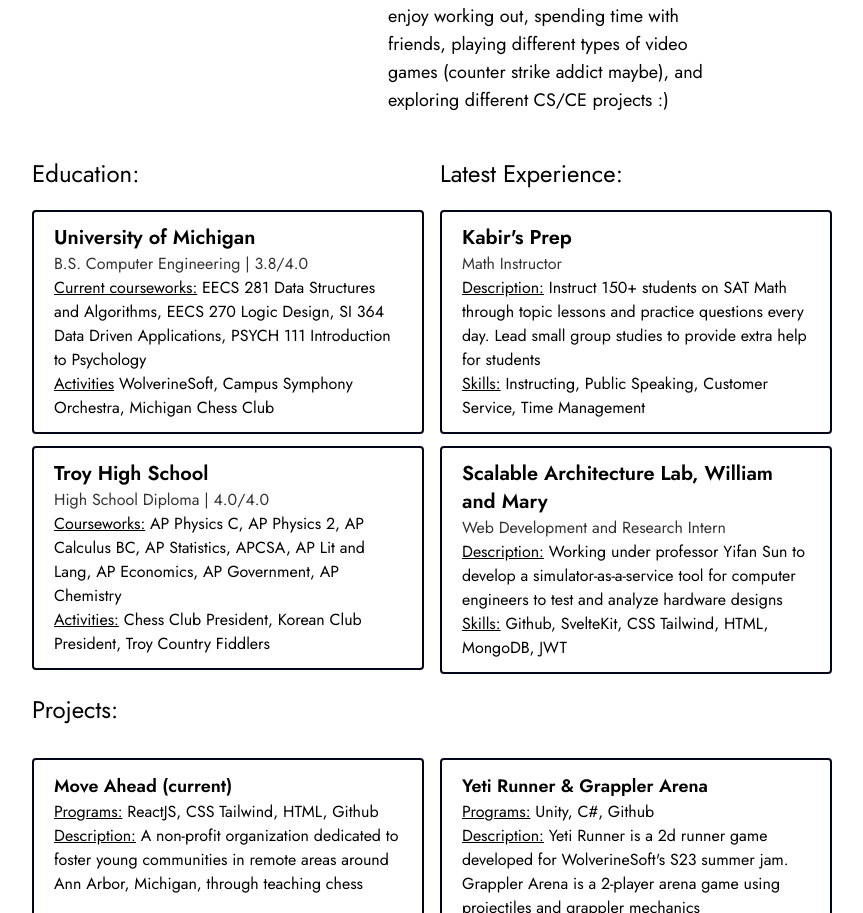
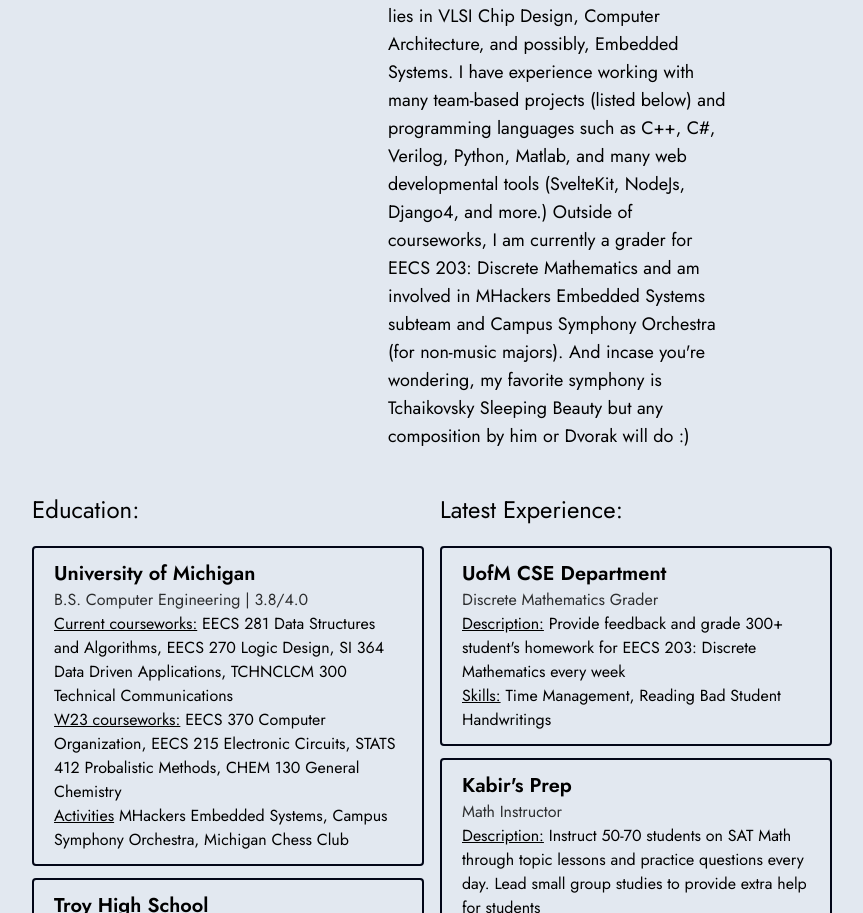
Before and after one commit to pajustin/pajustin.github.io, a website: page profile/index.html in a window 1280 px wide. Shown: the part 266-1179 px from the top of the page, without its empty margins (208-1071 px from the left). Drawn offline with Linux system fonts and the light colour scheme.

Commit message:
Update index.html

```diff
--- a/profile/index.html
+++ b/profile/index.html
@@ -7,7 +7,7 @@
     <link rel = "stylesheet" href="style.css">
 </head>
 <body>
-    <body class = "font-body bg-slate-50 h-screen">
+    <body class = "font-body bg-slate-200 h-screen">
 
         <div class = "mx-9 my-10 xl:mx-60 xl:y-20" >
             <div class = "justify-center xl:flex  container mx-auto xl:px-4 ">
@@ -20,10 +20,13 @@
                     </h1>
 
                     <p class = " text-sm xl:text-lg leading-relaxed">
-                        I am an upcoming sophomore studying Computer Engineering at Univesity of Michigan, Ann Arbor.
-                        On my free time, I enjoy working out, spending time with friends, playing different types of video
-                        games (counter strike addict maybe), and exploring different CS/CE projects :)
-
+                        I am an upcoming sophomore studying Computer Engineering at Univesity of Michigan, Ann Arbor. My primary interest lies in VLSI
+                        Chip Design, Computer Architecture, and possibly, Embedded Systems. I have experience working with many team-based projects
+                        (listed below) and programming languages such as C++, C#, Verilog, Python, Matlab, and many web developmental tools (SvelteKit,
+                        NodeJs, Django4, and more.) Outside of courseworks, I am currently a grader for EECS 203: Discrete Mathematics and am
+                        involved in MHackers Embedded Systems subteam and Campus Symphony Orchestra (for non-music majors). And incase you're wondering,
+                        my favorite symphony is Tchaikovsky Sleeping Beauty but any composition by
+                        him or Dvorak will do :)
                     </p>
                 </div>
             </div>
@@ -44,11 +47,15 @@
                             <span class = "opacity-80"> B.S. Computer Engineering | 3.8/4.0 </span><br>
 
                             <span class = "underline">Current courseworks:</span>
-                            EECS 281 Data Structures and Algorithms, EECS 270 Logic Design, SI 364
-                            Data Driven Applications, PSYCH 111 Introduction to Psychology <br>
+                            EECS 281 Data Structures and Algorithms, EECS 270 Logic Design, SI 364 Data Driven Applications,
+                            TCHNCLCM 300 Technical Communications <br>
+
+                            <span class = "underline">W23 courseworks:</span>
+                            EECS 370 Computer Organization, EECS 215 Electronic Circuits, STATS 412 Probalistic Methods,
+                            CHEM 130 General Chemistry <br>
 
                             <span class = "underline"> Activities</span>
-                            WolverineSoft, Campus Symphony Orchestra, Michigan Chess Club
+                            MHackers Embedded Systems, Campus Symphony Orchestra, Michigan Chess Club
                         </p>
                     </div>
 
@@ -79,12 +86,26 @@
 
                     <div class="mt-3 border-slate-950 border-2 rounded pt-3 pb-3 px-5 hover:scale-105 transition-transform">
 
+                        <h1 class = "font-semibold text-xl"> UofM CSE Department </h1>
+                        <p>
+                            <span class = "opacity-80"> Discrete Mathematics Grader </span><br>
+
+                            <span class = "underline"> Description:</span>
+                            Provide feedback and grade 300+ student's homework for EECS 203: Discrete Mathematics every week <br>
+
+                            <span class = "underline"> Skills:</span>
+                            Time Management, Reading Bad Student Handwritings
+                        </p>
+                    </div>
+
+                    <div class="mt-3 border-slate-950 border-2 rounded pt-3 pb-3 px-5 hover:scale-105 transition-transform">
+
                         <h1 class = "font-semibold text-xl"> Kabir's Prep </h1>
                         <p>
                             <span class = "opacity-80"> Math Instructor </span><br>
 
                             <span class = "underline"> Description:</span>
-                            Instruct 150+ students on SAT Math through topic lessons and practice questions every day. Lead small group studies
+                            Instruct 50-70 students on SAT Math through topic lessons and practice questions every day. Lead small group studies
                             to provide extra help for students <br>
 
                             <span class = "underline"> Skills:</span>
```
